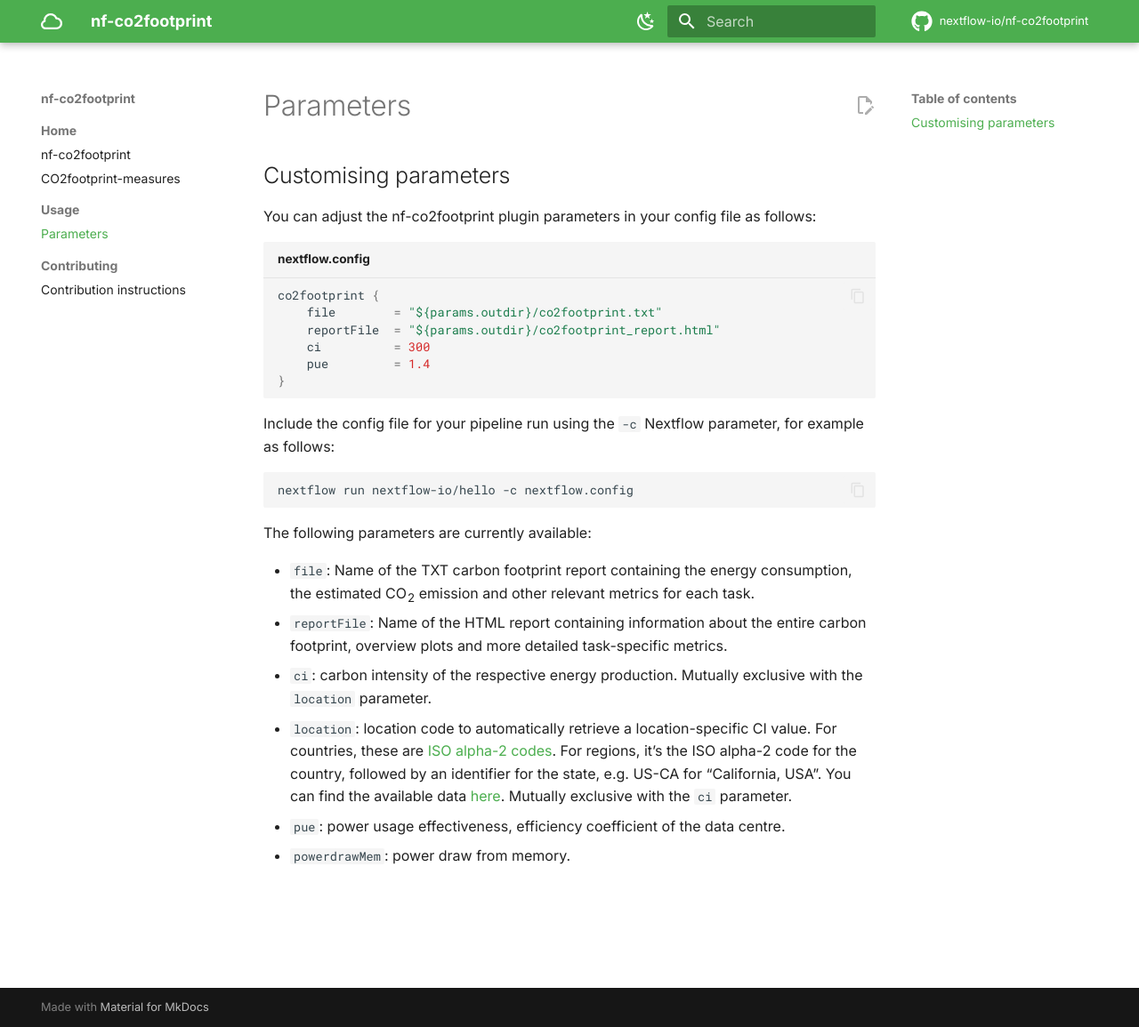
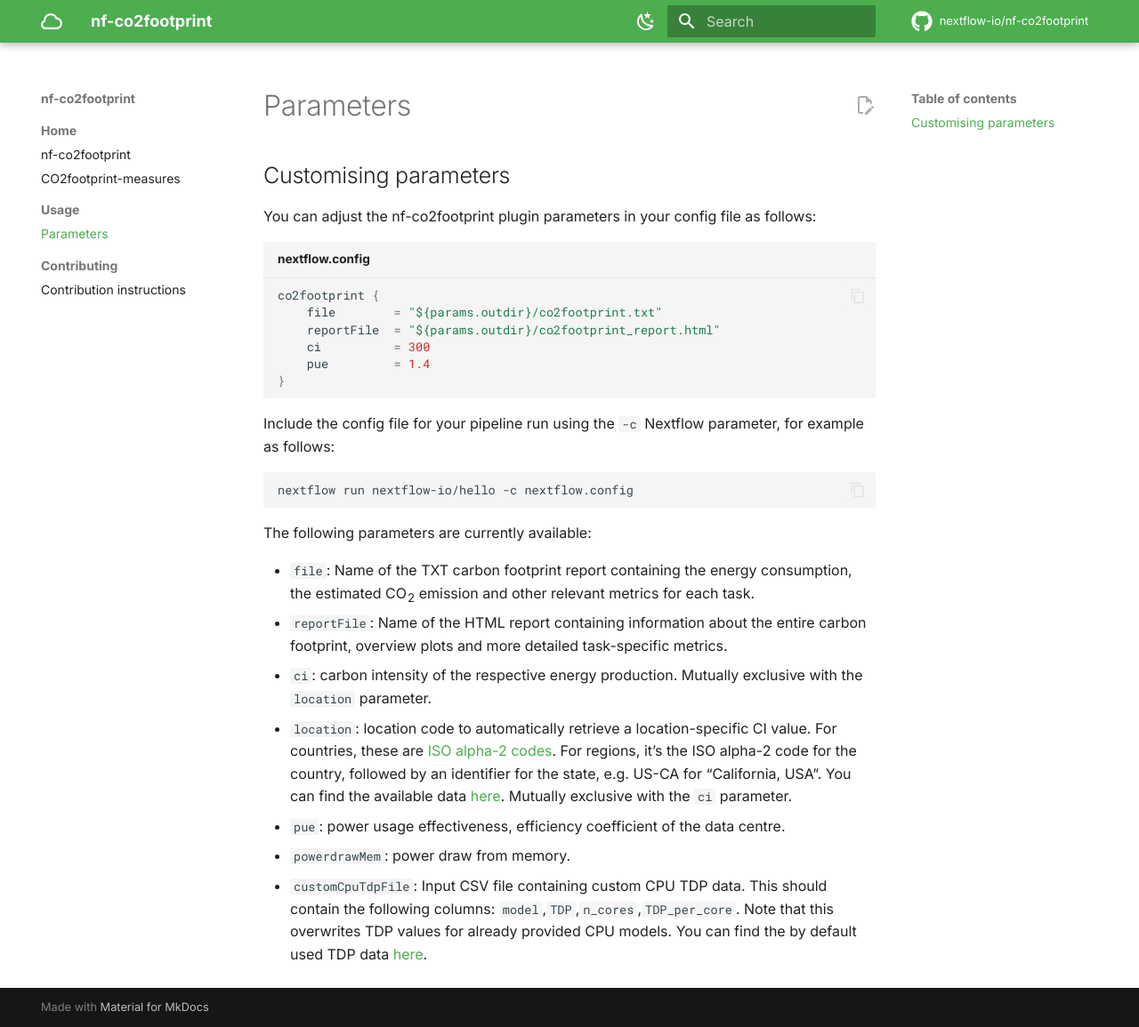
Before and after one commit to nextflow-io/nf-co2footprint, an MkDocs documentation site: the page built from docs/usage/parameters.md, in a window 1280 px wide and 1155 px high. Shown: the whole window at 89% size. Built offline with MkDocs 1.6.1 and Material for MkDocs 9.7.7, drawn with Linux system fonts in a browser that asks for light colours; comment, search, counter and statistics services are not loaded.

Commit message:
Add description of customCpuTdpFile parameter to docs

```diff
--- a/docs/usage/parameters.md
+++ b/docs/usage/parameters.md
@@ -34,3 +34,7 @@
 Mutually exclusive with the `ci` parameter.
 - `pue`: power usage effectiveness, efficiency coefficient of the data centre.
 - `powerdrawMem`: power draw from memory.
+- `customCpuTdpFile`: Input CSV file containing custom CPU TDP data.
+This should contain the following columns: `model`,`TDP`,`n_cores`,`TDP_per_core`.
+Note that this overwrites TDP values for already provided CPU models.
+You can find the by default used TDP data [here](../../plugins/nf-co2footprint/src/resources/TDP_cpu.v2.2.csv).
```
